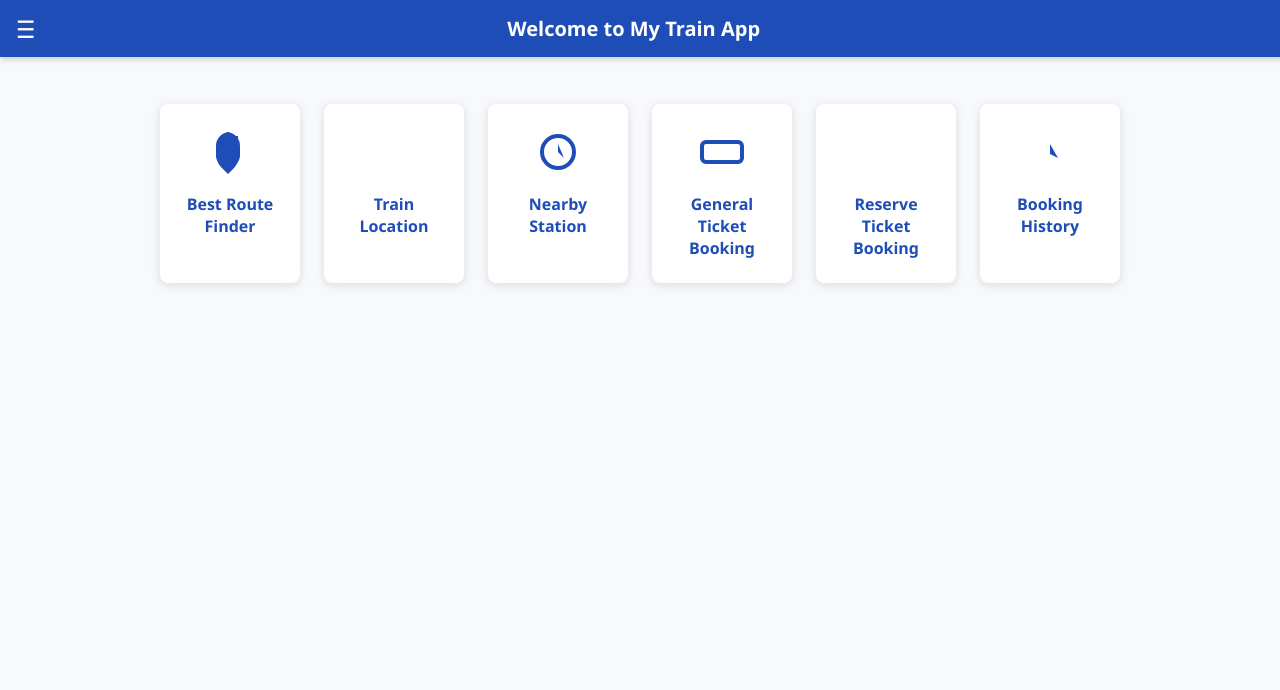
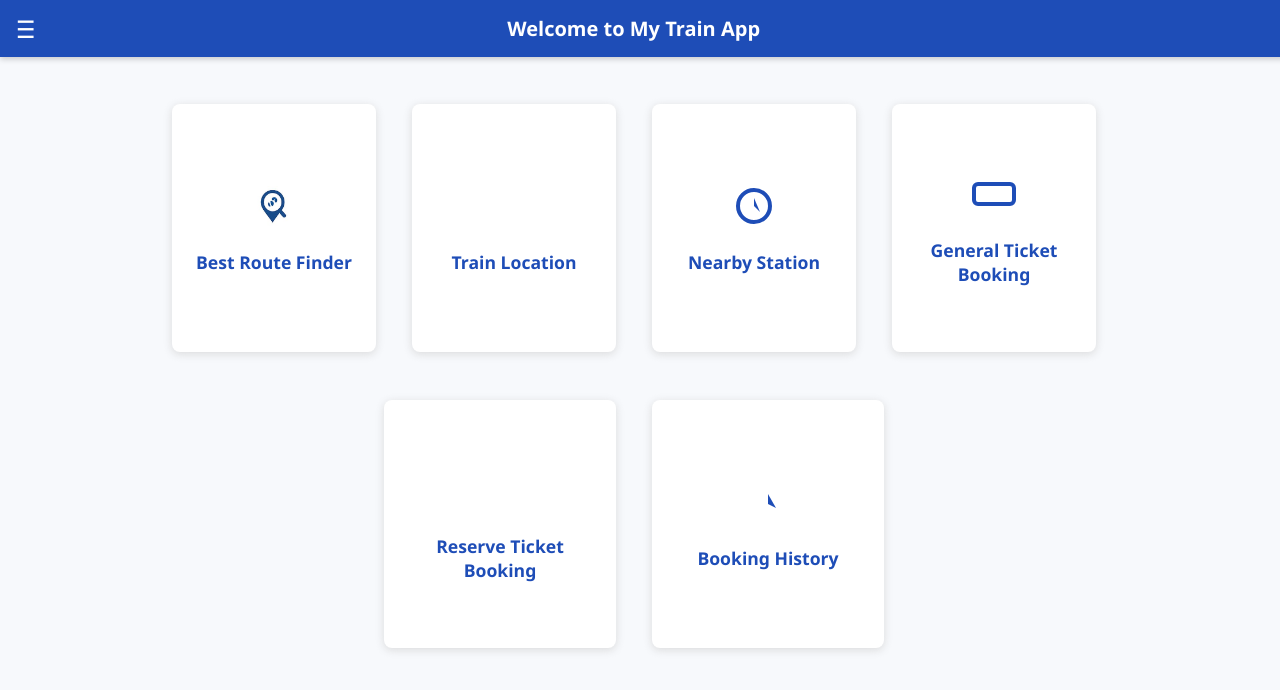
Before and after one commit to Hiten0121/my-website, a plain HTML site: page index.html in a window 1280 px wide. Drawn offline with Linux system fonts and the light colour scheme.

Commit message:
index.html

```diff
--- a/index.html
+++ b/index.html
@@ -79,14 +79,22 @@
     margin: 0 auto;
   }
   /* Icon grid */
-  .icon-grid {
+  /* .icon-grid {
     display: grid;
     grid-template-columns: repeat(auto-fit,minmax(140px,1fr));
     gap: 24px;
     margin-top: 24px;
-  }
+  } */
+   .icon-grid {
+  display: flex;
+  flex-wrap: wrap;
+  gap: 24px; /* space between cards */
+  justify-content: center; /* center cards horizontally */
+  margin-top: 24px;
+  padding: 0 12px; /* optional padding on sides */
+}
   /* Icon clickable cards */
-  .icon-card {
+  /* .icon-card {
     background: white;
     border-radius: 8px;
     box-shadow: 0 2px 8px #ccccccaa;
@@ -94,10 +102,32 @@
     text-align: center;
     cursor: pointer;
     transition: box-shadow 0.3s ease, transform 0.2s ease;
-  }
-  .icon-card:hover {
+  } */
+  .icon-card {
+  flex: 1 1 160px; /* grow and shrink; base width 160px */
+  max-width: 200px; /* max card width */
+  min-width: 140px;  /* min card width */
+  display: flex;
+  flex-direction: column;
+  align-items: center;
+  justify-content: center;
+  background: white;
+  border-radius: 8px;
+  box-shadow: 0 2px 8px #ccccccaa;
+  padding: 24px 16px;
+  text-decoration: none;
+  cursor: pointer;
+  text-align: center;
+  transition: box-shadow 0.3s, transform 0.2s;
+  height: 220px; /* fixed height for uniformity */
+}
+  /* .icon-card:hover {
     box-shadow: 0 6px 20px #1e4db766;
     transform: translateY(-6px);
+  } */
+  .icon-card:hover {
+  box-shadow: 0 6px 20px #1e4db766;
+  transform: translateY(-6px);
   }
   /* Icon styles - using inline SVG from material icons for simplicity */
   .icon-svg {
@@ -118,6 +148,39 @@
       gap: 16px;
     }
   }
+  /* For icon image */
+  .icon-img {
+  width: 48px;
+  height: 48px;
+  margin-bottom: 12px;
+  display: block;
+  object-fit: contain;
+  margin-left: auto;
+  margin-right: auto;
+}
+.icon-card {
+  display: flex;
+  flex-direction: column;
+  align-items: center;
+  justify-content: center;
+  background: white;
+  border-radius: 8px;
+  box-shadow: 0 2px 8px #ccccccaa;
+  padding: 24px 16px;
+  text-align: center;
+  cursor: pointer;
+  transition: box-shadow 0.3s ease, transform 0.2s ease;
+  width: 170px;
+  height: 200px;
+  margin: 0 12px 24px 0;
+  text-decoration: none;
+}
+.icon-label {
+  font-size: 1.1rem;
+  font-weight: 600;
+  color: #1e4db7;
+  margin-top: 8px;
+}
   /* Login status styles */
   #login-status {
     font-size: 0.95rem;
@@ -160,15 +223,18 @@
   <div class="close-btn" id="close-btn" aria-label="Close menu" tabindex="0">&times;</div>
   <a href="#" tabindex="0">About Us</a>
   <a href="#" tabindex="0">Profile</a>
-  <a href="#" tabindex="0">Logout</a>
+  <!-- <a href="#" tabindex="0">Logout</a> -->
   <a href="#" tabindex="0">Help</a>
 </nav>
 <main role="main">
   <div class="icon-grid">
-    <div class="icon-card" tabindex="0" title="Best Route Finder for Train">
-      <svg class="icon-svg" viewBox="0 0 24 24"><path d="M16 6V4h-5v7l2 2 3-3v-3h-2z"/><path d="M12 2a7 7 0 0 0-7 7v5.01c0 2 1.8 5 3 6l3 3 3-3c.8-.9 3-4 3-6V9a7 7 0 0 0-7-7z"/></svg>
+    <!-- <div class="icon-card" tabindex="0" title="Best Route Finder for Train"> -->
+      <!-- <svg class="icon-svg" viewBox="0 0 24 24"><path d="M16 6V4h-5v7l2 2 3-3v-3h-2z"/><path d="M12 2a7 7 0 0 0-7 7v5.01c0 2 1.8 5 3 6l3 3 3-3c.8-.9 3-4 3-6V9a7 7 0 0 0-7-7z"/></svg> -->
+      <a href="best-route-finder.html" class="icon-card" tabindex="0" title="Best Route Finder for Train">
+      <img src="img/best-route-finder.png" class="icon-img" alt="Best Route Finder Icon" />
       <div class="icon-label">Best Route Finder</div>
-    </div>
+      </a>
+
     <div class="icon-card" tabindex="0" title="Train Location">
       <svg class="icon-svg" viewBox="0 0 24 24"><path d="M5 12h14M12 5v14"/></svg>
       <div class="icon-label">Train Location</div>
```
